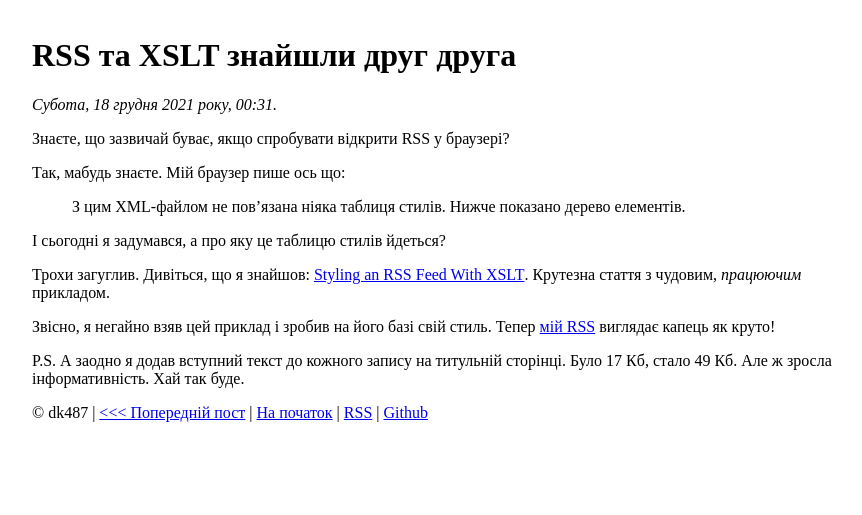
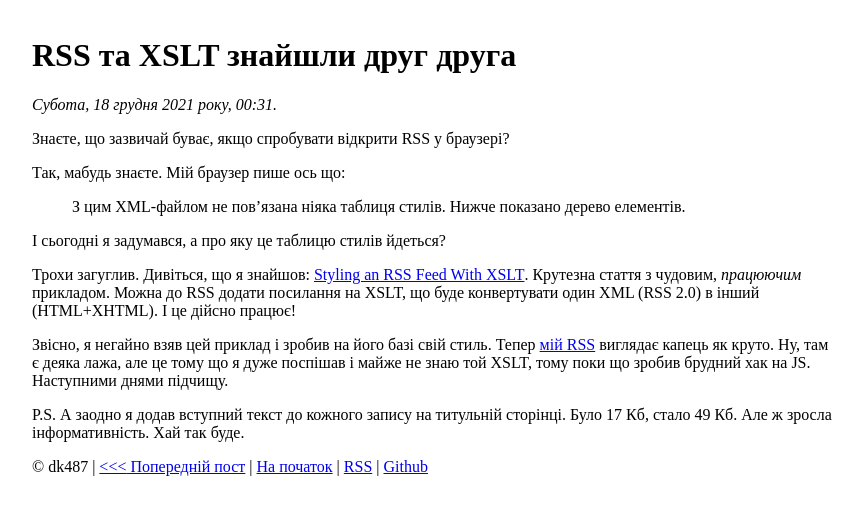
Before and after one commit to dk487/test.de.co.ua, a Jekyll site: the page built from _posts/2021/2021-12-18-rss-xslt.md, in a window 1280 px wide. Shown: the top 515 px of the page, without its empty margins (208-1070 px from the left). Built offline with Jekyll 4.4.1, drawn with Linux system fonts in a browser that asks for light colours.

Commit message:
Post update

```diff
--- a/_posts/2021/2021-12-18-rss-xslt.md
+++ b/_posts/2021/2021-12-18-rss-xslt.md
@@ -11,9 +11,9 @@ date: 2021-12-18 02:31:12 +02:00
 
 І сьогодні я задумався, а про яку це таблицю стилів йдеться?
 
-Трохи загуглив. Дивіться, що я знайшов: <span lang="en" markdown=1>[Styling an RSS Feed With XSLT][1]</span>. Крутезна стаття з чудовим, _працюючим_ прикладом.
+Трохи загуглив. Дивіться, що я знайшов: <span lang="en" markdown=1>[Styling an RSS Feed With XSLT][1]</span>. Крутезна стаття з чудовим, _працюючим_ прикладом. Можна до RSS додати посилання на XSLT, що буде конвертувати один XML (RSS 2.0) в інший (HTML+XHTML). І це дійсно працює!
 
-Звісно, я негайно взяв цей приклад і зробив на його базі свій стиль. Тепер [мій RSS][2] виглядає капець як круто!
+Звісно, я негайно взяв цей приклад і зробив на його базі свій стиль. Тепер [мій RSS][2] виглядає капець як круто. Ну, там є деяка лажа, але це тому що я дуже поспішав і майже не знаю той XSLT, тому поки що зробив брудний хак на JS. Наступними днями підчищу.
 
 P.S. А заодно я додав вступний текст до кожного запису на титульній сторінці. Було 17&nbsp;Кб, стало 49&nbsp;Кб. Але ж зросла інформативність. Хай так буде.
 
```
